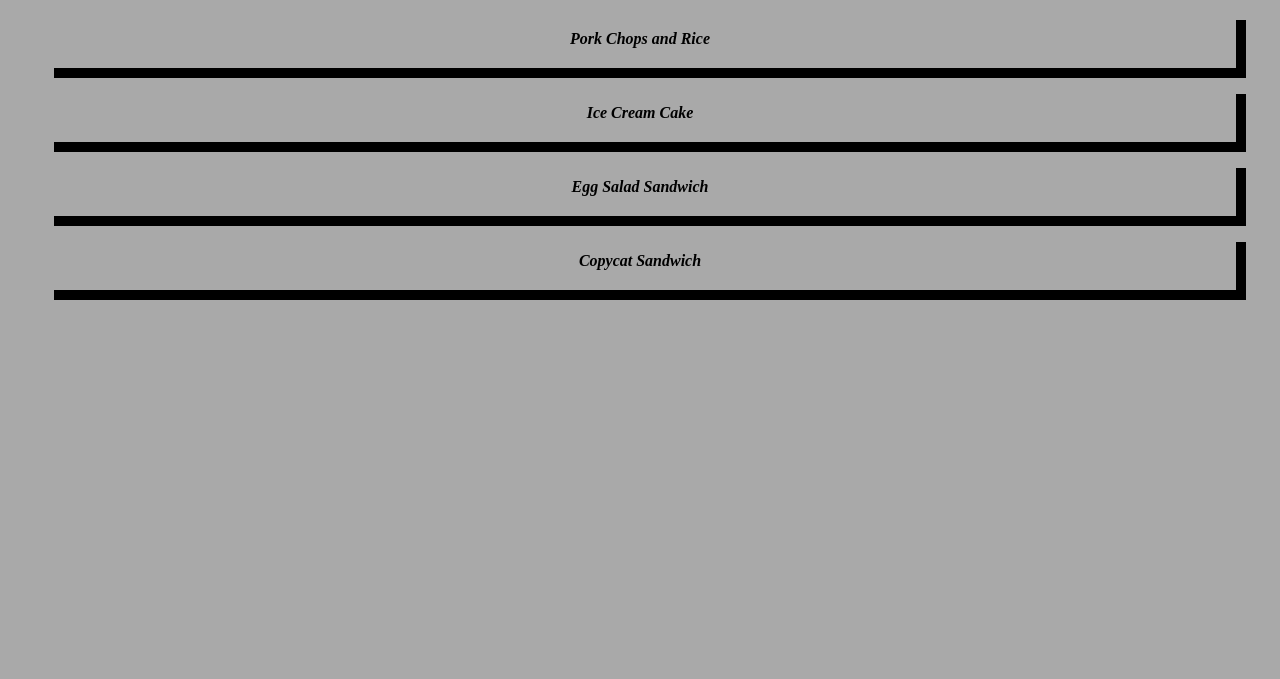
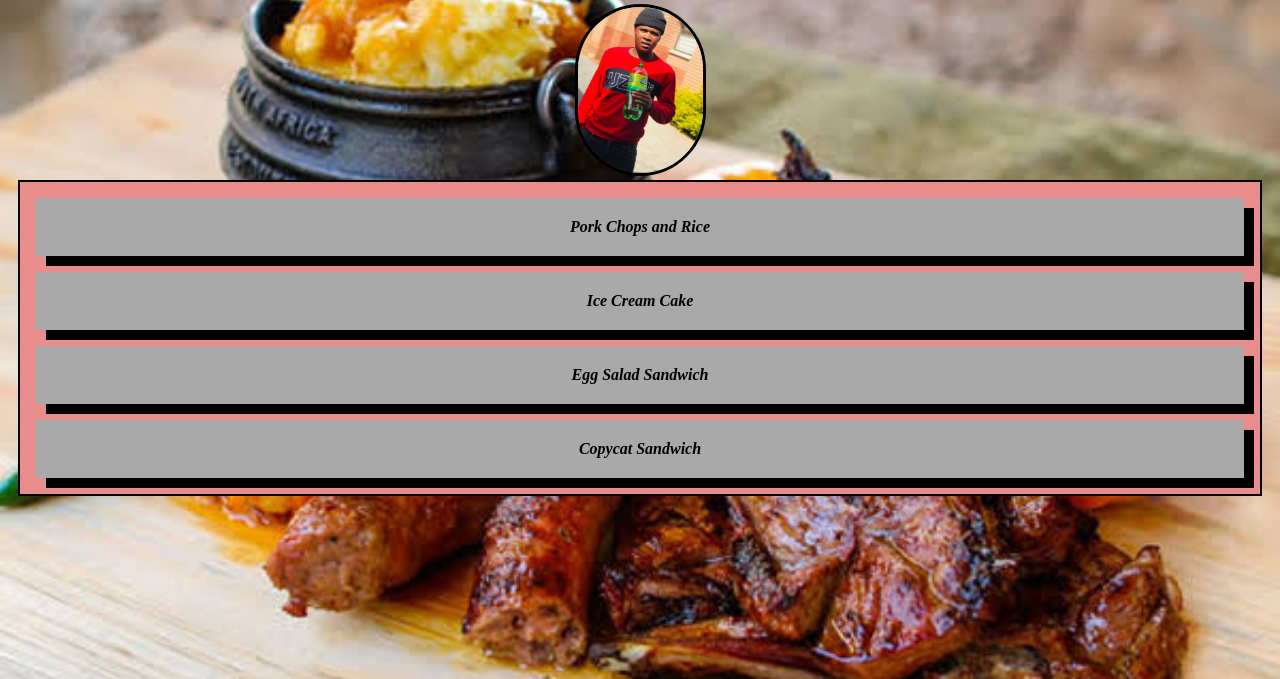
Before and after one commit to Logic228/odin-recipes, a plain HTML site: page index.html in a window 1280 px wide. Shown: the part 121-800 px from the top of the page. Drawn offline with Linux system fonts and the light colour scheme.

Commit message:
added images in index.html and boxes on recipes.html

```diff
--- a/index.html
+++ b/index.html
@@ -3,7 +3,7 @@
 <head>
     <meta charset="UTF-8">
     <meta name="viewport" content="width=device-width, initial-scale=1.0">
-    <title>Odin Recipes</title>
+    <title>Logic228 odin recipes</title>
     <style>
         a{
             text-decoration: none;
@@ -15,11 +15,13 @@
             padding: 20px;
             margin: 16px;
             box-shadow: 10px 10px black;
+            background-color: darkgray;
         }
         body{
-            padding: 20px;
-            background-color: darkgray;
+            padding: 10px;
+            background-image: url(images/Dijoo.jpg);
             text-align: center;
+            background-size: cover;
 
         }
         #htxt{
@@ -28,10 +30,20 @@
             font-family:Georgia, 'Times New Roman', Times, serif;
             font-style: oblique;
         }
+       h1,div{
+            border: 2px solid black;
+            background-color: rgb(233, 140, 140);
+        }
+        .photo{
+            text-align: right;
+            border-radius: 150px;
+            border: 3px solid black
+        }
     </style>
 </head>
 <body>
     <h1 id="htxt">Odin Recipes</h1>
+    <img class="photo" src="./images/thabie.jpg" alt="thabie"height="auto" width="125">
  <div>
     <strong>
     <a class="btn" href="./recipes/recipe.html">Pork Chops and Rice</a>
```
Also changed, not shown: recipes/egg_sand.html (+4 -0 lines), recipes/pork_reci.html (+4 -0 lines), recipes/recipe.html (+4 -0 lines), recipes/sandwich.html (+4 -0 lines), images/Dijoo.jpg (added), images/thabie.jpg (added).
